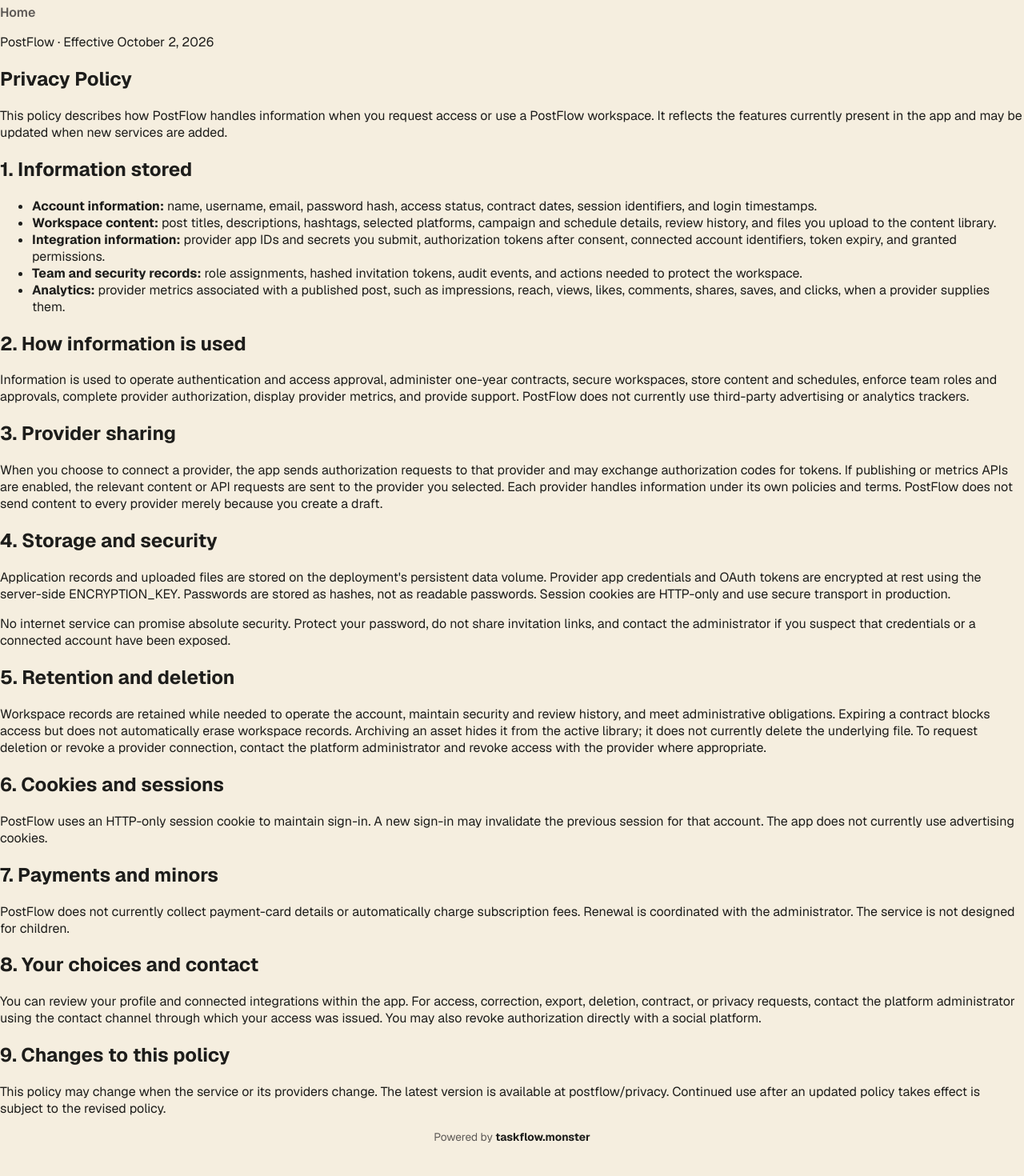
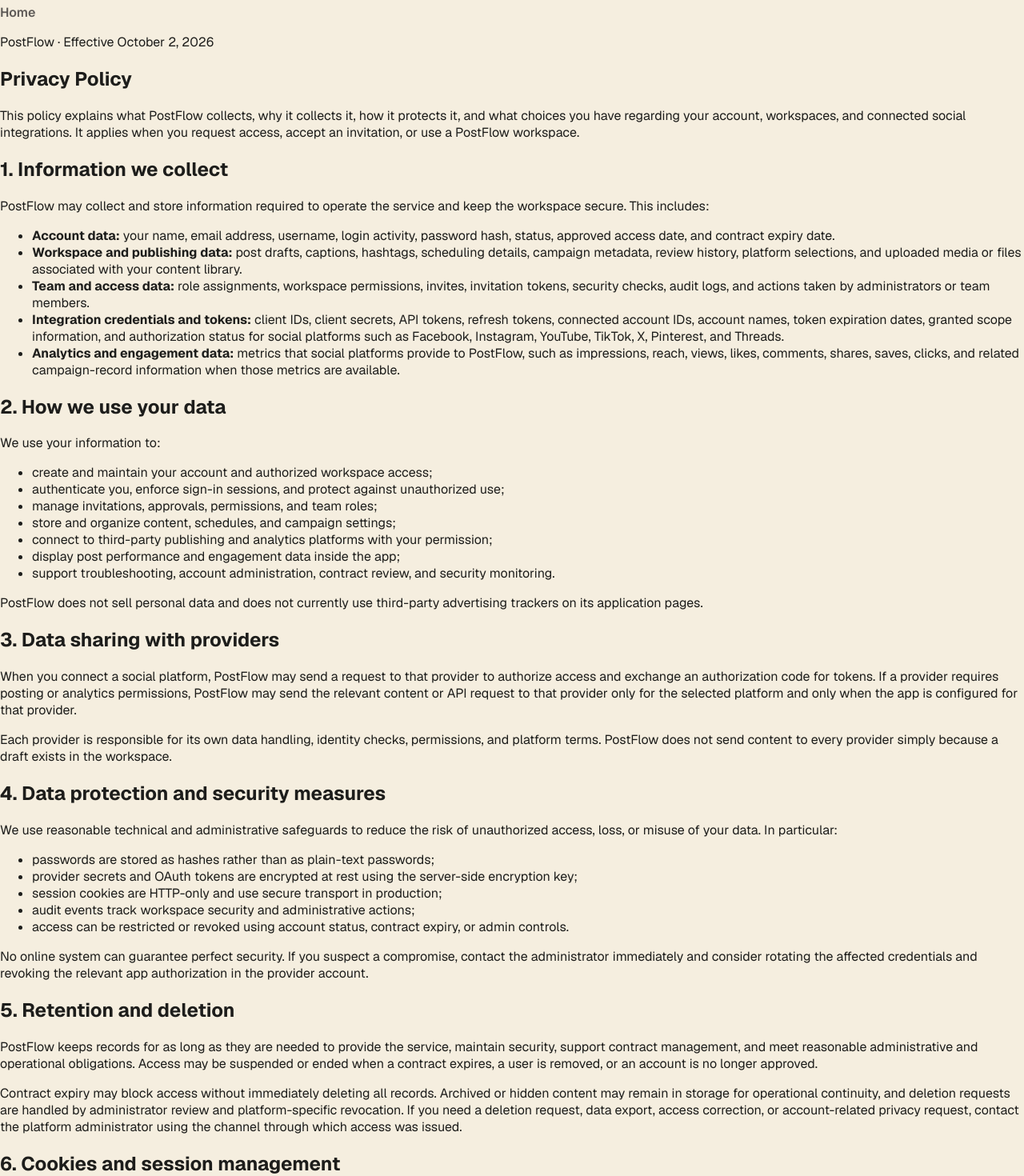
Before and after one commit to chhusnain0017-star/Postflow, a Next.js app: page /privacy in a window 1280 px wide. Shown: the part 60-1530 px from the top of the page at 80% size. Before the commit the page ends 1490 px from the top, so only its background shows below. Built offline with nearby package versions, Linux system fonts and the light colour scheme.

Commit message:
Clarify privacy policy collection and protection details

```diff
--- a/src/app/privacy/page.tsx
+++ b/src/app/privacy/page.tsx
@@ -9,41 +9,61 @@
 export default function PrivacyPage() {
   return (
     <LegalPageShell title="Privacy Policy">
-      <p>This policy describes how PostFlow handles information when you request access or use a PostFlow workspace. It reflects the features currently present in the app and may be updated when new services are added.</p>
+      <p>This policy explains what PostFlow collects, why it collects it, how it protects it, and what choices you have regarding your account, workspaces, and connected social integrations. It applies when you request access, accept an invitation, or use a PostFlow workspace.</p>
 
-      <h2>1. Information stored</h2>
+      <h2>1. Information we collect</h2>
+      <p>PostFlow may collect and store information required to operate the service and keep the workspace secure. This includes:</p>
       <ul>
-        <li><strong>Account information:</strong> name, username, email, password hash, access status, contract dates, session identifiers, and login timestamps.</li>
-        <li><strong>Workspace content:</strong> post titles, descriptions, hashtags, selected platforms, campaign and schedule details, review history, and files you upload to the content library.</li>
-        <li><strong>Integration information:</strong> provider app IDs and secrets you submit, authorization tokens after consent, connected account identifiers, token expiry, and granted permissions.</li>
-        <li><strong>Team and security records:</strong> role assignments, hashed invitation tokens, audit events, and actions needed to protect the workspace.</li>
-        <li><strong>Analytics:</strong> provider metrics associated with a published post, such as impressions, reach, views, likes, comments, shares, saves, and clicks, when a provider supplies them.</li>
+        <li><strong>Account data:</strong> your name, email address, username, login activity, password hash, status, approved access date, and contract expiry date.</li>
+        <li><strong>Workspace and publishing data:</strong> post drafts, captions, hashtags, scheduling details, campaign metadata, review history, platform selections, and uploaded media or files associated with your content library.</li>
+        <li><strong>Team and access data:</strong> role assignments, workspace permissions, invites, invitation tokens, security checks, audit logs, and actions taken by administrators or team members.</li>
+        <li><strong>Integration credentials and tokens:</strong> client IDs, client secrets, API tokens, refresh tokens, connected account IDs, account names, token expiration dates, granted scope information, and authorization status for social platforms such as Facebook, Instagram, YouTube, TikTok, X, Pinterest, and Threads.</li>
+        <li><strong>Analytics and engagement data:</strong> metrics that social platforms provide to PostFlow, such as impressions, reach, views, likes, comments, shares, saves, clicks, and related campaign-record information when those metrics are available.</li>
       </ul>
 
-      <h2>2. How information is used</h2>
-      <p>Information is used to operate authentication and access approval, administer one-year contracts, secure workspaces, store content and schedules, enforce team roles and approvals, complete provider authorization, display provider metrics, and provide support. PostFlow does not currently use third-party advertising or analytics trackers.</p>
+      <h2>2. How we use your data</h2>
+      <p>We use your information to:</p>
+      <ul>
+        <li>create and maintain your account and authorized workspace access;</li>
+        <li>authenticate you, enforce sign-in sessions, and protect against unauthorized use;</li>
+        <li>manage invitations, approvals, permissions, and team roles;</li>
+        <li>store and organize content, schedules, and campaign settings;</li>
+        <li>connect to third-party publishing and analytics platforms with your permission;</li>
+        <li>display post performance and engagement data inside the app;</li>
+        <li>support troubleshooting, account administration, contract review, and security monitoring.</li>
+      </ul>
+      <p>PostFlow does not sell personal data and does not currently use third-party advertising trackers on its application pages.</p>
 
-      <h2>3. Provider sharing</h2>
-      <p>When you choose to connect a provider, the app sends authorization requests to that provider and may exchange authorization codes for tokens. If publishing or metrics APIs are enabled, the relevant content or API requests are sent to the provider you selected. Each provider handles information under its own policies and terms. PostFlow does not send content to every provider merely because you create a draft.</p>
+      <h2>3. Data sharing with providers</h2>
+      <p>When you connect a social platform, PostFlow may send a request to that provider to authorize access and exchange an authorization code for tokens. If a provider requires posting or analytics permissions, PostFlow may send the relevant content or API request to that provider only for the selected platform and only when the app is configured for that provider.</p>
+      <p>Each provider is responsible for its own data handling, identity checks, permissions, and platform terms. PostFlow does not send content to every provider simply because a draft exists in the workspace.</p>
 
-      <h2>4. Storage and security</h2>
-      <p>Application records and uploaded files are stored on the deployment's persistent data volume. Provider app credentials and OAuth tokens are encrypted at rest using the server-side ENCRYPTION_KEY. Passwords are stored as hashes, not as readable passwords. Session cookies are HTTP-only and use secure transport in production.</p>
-      <p>No internet service can promise absolute security. Protect your password, do not share invitation links, and contact the administrator if you suspect that credentials or a connected account have been exposed.</p>
+      <h2>4. Data protection and security measures</h2>
+      <p>We use reasonable technical and administrative safeguards to reduce the risk of unauthorized access, loss, or misuse of your data. In particular:</p>
+      <ul>
+        <li>passwords are stored as hashes rather than as plain-text passwords;</li>
+        <li>provider secrets and OAuth tokens are encrypted at rest using the server-side encryption key;</li>
+        <li>session cookies are HTTP-only and use secure transport in production;</li>
+        <li>audit events track workspace security and administrative actions;</li>
+        <li>access can be restricted or revoked using account status, contract expiry, or admin controls.</li>
+      </ul>
+      <p>No online system can guarantee perfect security. If you suspect a compromise, contact the administrator immediately and consider rotating the affected credentials and revoking the relevant app authorization in the provider account.</p>
 
       <h2>5. Retention and deletion</h2>
-      <p>Workspace records are retained while needed to operate the account, maintain security and review history, and meet administrative obligations. Expiring a contract blocks access but does not automatically erase workspace records. Archiving an asset hides it from the active library; it does not currently delete the underlying file. To request deletion or revoke a provider connection, contact the platform administrator and revoke access with the provider where appropriate.</p>
+      <p>PostFlow keeps records for as long as they are needed to provide the service, maintain security, support contract management, and meet reasonable administrative and operational obligations. Access may be suspended or ended when a contract expires, a user is removed, or an account is no longer approved.</p>
+      <p>Contract expiry may block access without immediately deleting all records. Archived or hidden content may remain in storage for operational continuity, and deletion requests are handled by administrator review and platform-specific revocation. If you need a deletion request, data export, access correction, or account-related privacy request, contact the platform administrator using the channel through which access was issued.</p>
 
-      <h2>6. Cookies and sessions</h2>
-      <p>PostFlow uses an HTTP-only session cookie to maintain sign-in. A new sign-in may invalidate the previous session for that account. The app does not currently use advertising cookies.</p>
+      <h2>6. Cookies and session management</h2>
+      <p>PostFlow uses an HTTP-only session cookie to keep you signed in and maintain authenticated access during active use. A new sign-in may invalidate the previous session. The app does not currently use advertising cookies or third-party tracking cookies for marketing.</p>
 
-      <h2>7. Payments and minors</h2>
-      <p>PostFlow does not currently collect payment-card details or automatically charge subscription fees. Renewal is coordinated with the administrator. The service is not designed for children.</p>
+      <h2>7. Children and payments</h2>
+      <p>PostFlow is not designed for children under the age of consent in the relevant jurisdiction, and we do not knowingly collect or maintain personal data from children for service use. PostFlow does not currently process payment-card details in the application itself and does not automatically charge subscription fees without administrator coordination.</p>
 
-      <h2>8. Your choices and contact</h2>
-      <p>You can review your profile and connected integrations within the app. For access, correction, export, deletion, contract, or privacy requests, contact the platform administrator using the contact channel through which your access was issued. You may also revoke authorization directly with a social platform.</p>
+      <h2>8. Your choices and rights</h2>
+      <p>You can review your personal information, connected social accounts, team role, and access status from within the app. If you want to update information, disconnect an integration, or ask for record access or deletion, contact the workspace administrator or the platform administrator through the original invitation or access channel. You may also revoke provider access directly from the relevant social platform.</p>
 
       <h2>9. Changes to this policy</h2>
-      <p>This policy may change when the service or its providers change. The latest version is available at <a href="/privacy">postflow/privacy</a>. Continued use after an updated policy takes effect is subject to the revised policy.</p>
+      <p>We may update this policy when new features, provider requirements, legal obligations, or security practices change. The current version is available at <a href="/privacy">postflow/privacy</a>. Continued use after an update takes effect means you accept the revised policy.</p>
     </LegalPageShell>
   );
 }
```
